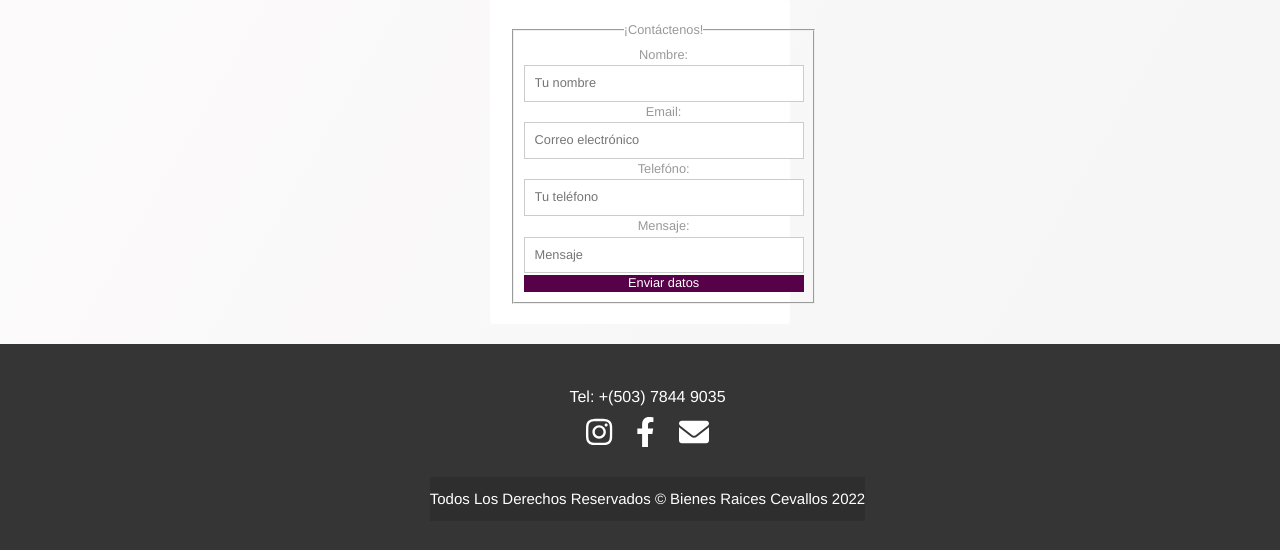
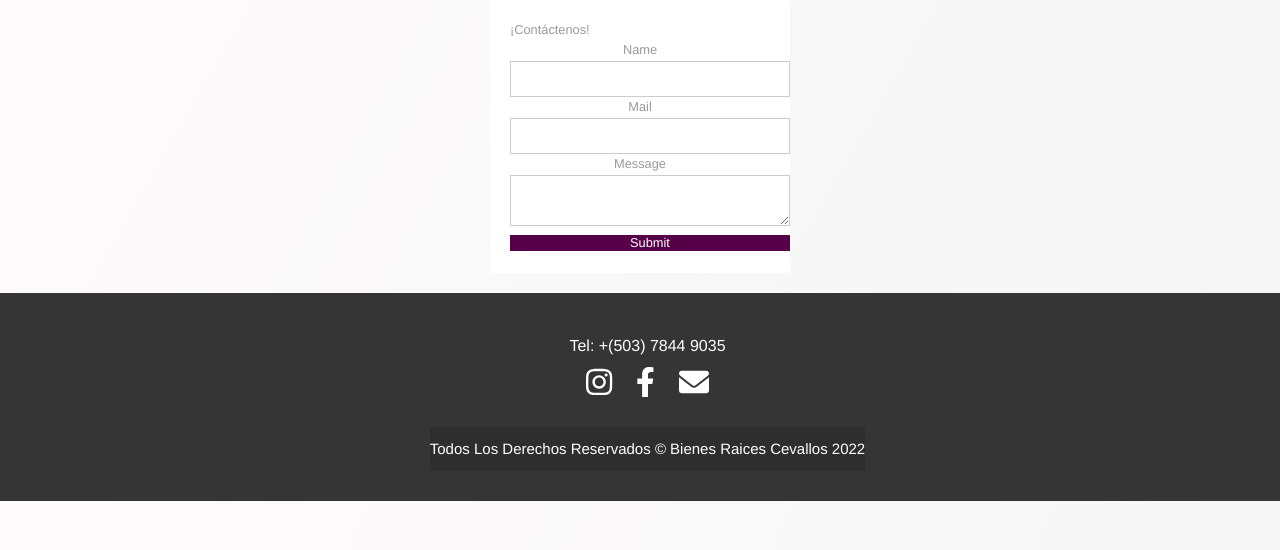
Before and after one commit to FelipeB35/dashboard, a Flask app: template templates/contacto.html in a window 1280 px wide. Shown: the part 206-756 px from the top of the page. Run offline with Flask 2, Linux system fonts and the light colour scheme; the template is opened without the code that fills it, so the values that code supplies are empty, except form fields; tables that the repository leaves empty hold one stand-in row (values such as "Sample post"); form fields are guessed from the names that the template uses; some libraries are stand-ins or nearby versions.

Commit message:
Form contact/message

```diff
--- a/app.py
+++ b/app.py
@@ -7,6 +7,7 @@ from flask_migrate import Migrate
 from routes.auth import auth
 from routes.dashboard import dashboard
 from routes.home import house
+from routes.contacto import contact
 
 app = Flask(__name__)
 
@@ -21,3 +22,4 @@ login_manager.init_app(app)
 app.register_blueprint(dashboard)
 app.register_blueprint(auth)
 app.register_blueprint(house)
+app.register_blueprint(contact)
--- a/templates/contacto.html
+++ b/templates/contacto.html
@@ -29,33 +29,17 @@
       </div>
     </div>
 
-    <form class="formulario" action="">
-      <fieldset>
-        <legend>¡Contáctenos!</legend>
 
-        <p>
-          <label for="nombre">Nombre:</label>
-          <input type="text" class = "field" id="nombre" placeholder="Tu nombre" required="" />
-        </p>
+        <form class="formulario" action="{{ url_for('contacto.contacto') }}" method="post">
+          <legend>¡Contáctenos!</legend>
+          {{ form.hidden_tag() }}
+          {{ form.name.label }}
+          {{ form.name(class="field", required='required') }}
+          {{ form.mail.label }}
+          {{ form.mail(class="field", required='required') }}
+          {{ form.message.label }}
+          {{ form.message(class="field", required='required') }}
+          {{ form.submit(class="go go-now") }}
+        </form>
 
-        <p>
-          <label for="email">Email:</label>
-          <input type="email" class = "field" id="email" placeholder="Correo electrónico" required="" />
-        </p>
-
-        <p>
-          <label for="telefono">Telefóno:</label>
-          <input type="tel" class = "field" id="telefono" placeholder="Tu teléfono" required="" />
-        </p>
-
-        <p>
-          <label for="mensaje">Mensaje:</label>
-          <input type="mensaje" class = "field" id="mensaje" placeholder="Mensaje" required="" />
-        </p>
-
-        <p class="center-content"></div>
-          <input type="submit" class ="go go-now  " value = "Enviar datos">
-        </p>
-      </fieldset>
-    </form>
 {% endblock %}
```
Also changed, not shown: routes/contacto.py (added, +20 -0 lines).
